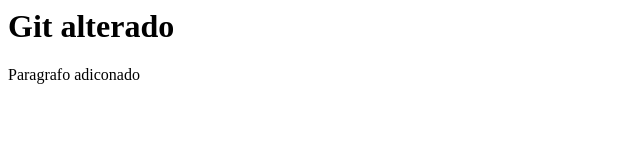
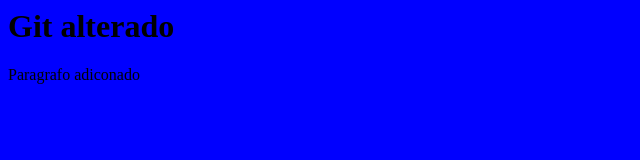
Before and after one commit to lucasbimpimenta/curso-git, a plain HTML site: page index.html in a window 1280 px wide. Shown: the whole page, without its empty margins (0-640 px from the left). Drawn offline with Linux system fonts and the light colour scheme.

Commit message:
Inicio do Design

```diff
--- /dev/null
+++ b/estilo.css
@@ -0,0 +1,3 @@
+html {
+	background: blue;
+}
--- a/index.html
+++ b/index.html
@@ -1,5 +1,6 @@
 <html>
     <head>
+		<link rel="stylesheet" href="estilo.css" />
     </head>
     <body>
 		<h1>Git alterado</h1>
```
